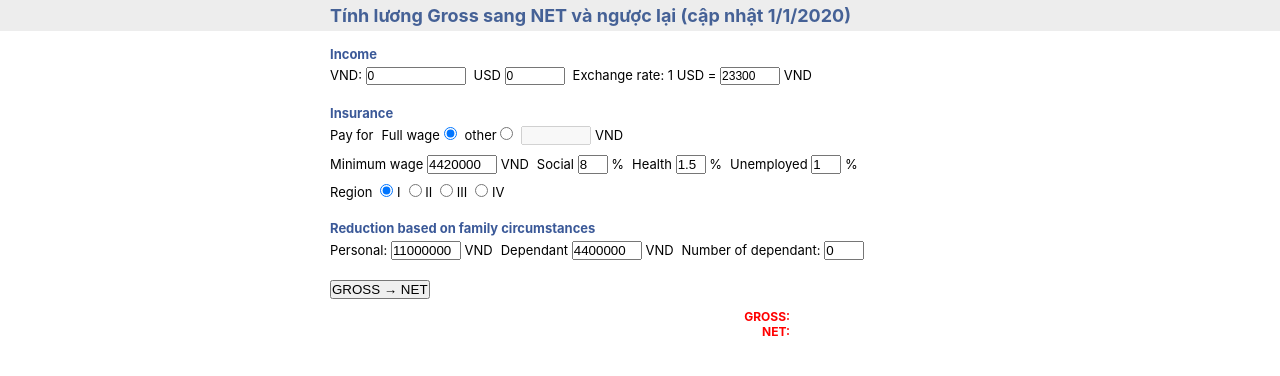
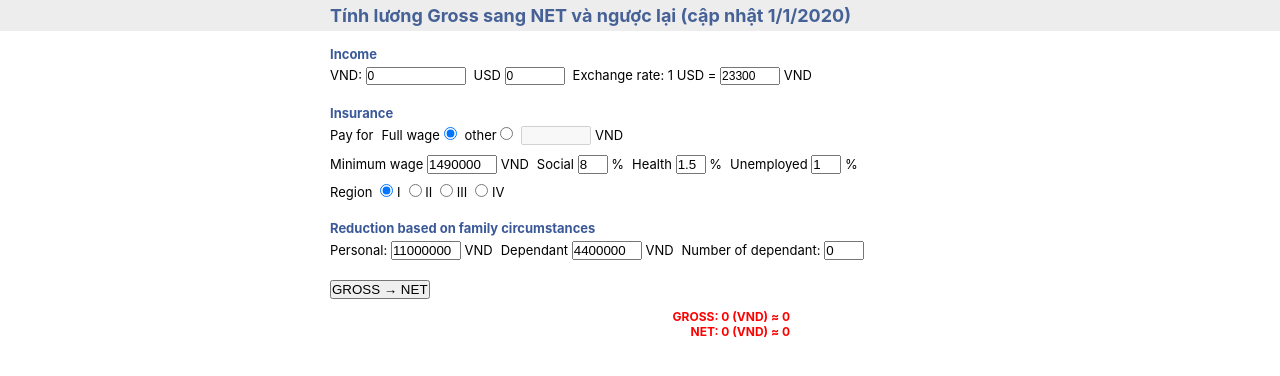
Before and after one commit to Tan-Tran/calculate_salary, a React (Create React App) app: page / in a window 1280 px wide. Shown: the top 376 px of the page. Built offline with nearby package versions, Linux system fonts and the light colour scheme.

Commit message:
update App.js

```diff
--- a/src/App.js
+++ b/src/App.js
@@ -9,26 +9,30 @@ import Button from './UI/Button'
 import ShowResult from './components/ShowResult'
 import './App.css'
 
-const initialRegion = [
+const region = [
   {
       id: 1,
       titleRegion: 'I',
       minimumSalaryByRegion: 4420000,
+      maximumUnemployedInsurance: 884000,
   },
   {
       id: 2,
       titleRegion: 'II',
       minimumSalaryByRegion: 3920000,
+      maximumUnemployedInsurance: 784000,
   },
   {
       id: 3,
       titleRegion: 'III',
       minimumSalaryByRegion: 3430000,
+      maximumUnemployedInsurance: 686000,
   },
   {
       id: 4,
       titleRegion: 'IV',
       minimumSalaryByRegion: 3070000,
+      maximumUnemployedInsurance: 614000,
   }
 ]
 
@@ -41,11 +45,11 @@ const initialInput = {
   insurance:{
     fullWage: true,
     otherValue: 0,
-    minimumWage: '14900000',
+    minimumWage: '1490000',
     socialPercent: '8',
     healthPercent: '1.5',
     unEmployedPercent: '1',
-    region: initialRegion[0]
+    region: region[0]
   },
   reduction:{
     reductionPersonal: '11000000',
@@ -55,6 +59,7 @@ const initialInput = {
 }
 
 const initialResult = {
+    grossSalary: 0,
     socialInsurance: 0,
     healthInsurance: 0,
     unEmployedInsurance: 0,
@@ -62,18 +67,29 @@ const initialResult = {
     taxableIncome: 0,
     personalIncomeTax: 0,
     netSalary: 0,
-    reductionPersonal: '11000000',
-    reductionDependant: '0',
-    numberOfDependent: '0',
+    grossSalaryUsd: 0,
+    netSalaryUsd: 0,
 }
 
+const detailIncomeTax = {
+  fivePercent: '0',
+  tenPercent: '0',
+  fifteenPercent: '0',
+  TwentyPercent: '0',
+  TwentyFivePercent: '0',
+  ThirtyPercent: '0',
+  ThirtyFivePercent: '0'
+}
+
+const maximumInsurance = {
+  factor: 20,
+  minimumWageBasic: 1490000,
+}
 
 function App() {
-
   const[values, setValues] = useState(initialInput)
-
   const[detailData, setDetailData] = useState(initialResult)
-
+  // handle update change data from component to App
   const handleChangeData = (field,data) =>{
     setValues((previous) =>{
       return{
@@ -82,31 +98,31 @@ function App() {
       }
     });
   }
-
-  const calculateFieldInsurance = (typeOfInsurance, insurance) =>{
-    const insurancePercent = +insurance[typeOfInsurance]
-    const isFullWage = insurance['fullWage']
-    if(isFullWage){
-      const grossSalaryVnd = totalGrossSalary()
-      return (grossSalaryVnd * insurancePercent / 100)
-    }
-    const others = +insurance['otherValue']
-    return (others * insurancePercent / 100)
-  }
-
-  const totalGrossSalary = () =>{
+  // calculate total gross salary vnd
+  const totalGrossSalaryVnd = () =>{
     return +values.income.VND + (+values.income.USD * (+values.income.exchangeRate))
   }
-
+  // calculate total reduction family
   const totalReductionFamily = () =>{
     return +values.reduction.reductionPersonal + (values.reduction.reductionDependant * values.reduction.numberOfDependent)
   }
-
-  const socialInsurance = calculateFieldInsurance('socialPercent', values.insurance)
-  const healthInsurance = calculateFieldInsurance('healthPercent',values.insurance)
-  const unEmployedInsurance = calculateFieldInsurance('unEmployedPercent',values.insurance)
-  const incomeBeforeTax = totalGrossSalary() - socialInsurance - healthInsurance - unEmployedInsurance
-
+  const calculateInsurance = (field, insurance) =>{
+    let grossSalaryVnd = totalGrossSalaryVnd()
+    if(!insurance.fullWage){
+      grossSalaryVnd = insurance.otherValue
+    }
+    const insuranceValue = grossSalaryVnd * (+insurance[field]) / 100
+    const maximumInsuranceValue = maximumInsurance.factor * maximumInsurance.minimumWageBasic;
+    if(field === 'unEmployedPercent'){
+      if(insuranceValue > insurance.region.maximumUnemployedInsurance){
+        return values.insurance.region.maximumUnemployedInsurance
+      }
+    }
+    if(grossSalaryVnd >= maximumInsuranceValue){
+      return +insurance.minimumWage * 20 * (+insurance[field]) / 100
+    }
+    return insuranceValue
+  }
 
   const calculatePersonalIncomeTax = (taxableIncome) =>{
     let personalIncomeTax = 0;
@@ -114,50 +130,59 @@ function App() {
     if(currentTaxableIncome <= 0){
       return personalIncomeTax;
     }else{
-      // > 5 cu : 5%
-      // 5 cu -> 10 cu: 10%
-      // 10 cu -> 18 cu: 15%
-      // 18 cu -> 32 cu: 20%
-      // 32 cu -> 52 cu: 25%
-      // 52 cu -> 80 cu: 30%
-      // tren 80 cu: 35%
-
       if(taxableIncome <= 5000000){
         personalIncomeTax = 0.05 * currentTaxableIncome;
         return personalIncomeTax;
       }else{
         if(taxableIncome > 5000000 && taxableIncome <= 10000000){
-          personalIncomeTax = 250000 + 0.1 * (currentTaxableIncome-5000000);
+          personalIncomeTax = 250000 + 0.1 * (currentTaxableIncome - 5000000);
         }
         if(taxableIncome > 10000000 && taxableIncome <= 18000000){
-          personalIncomeTax = 750000 + 0.15 * (currentTaxableIncome-10000000);
+          personalIncomeTax = 750000 + 0.15 * (currentTaxableIncome - 10000000);
         }
         if(taxableIncome > 18000000 && taxableIncome <= 32000000){
-          personalIncomeTax = 1950000 + 0.2 * (currentTaxableIncome-18000000);
+          personalIncomeTax = 1950000 + 0.2 * (currentTaxableIncome - 18000000);
         }
         if(taxableIncome > 32000000 && taxableIncome <= 52000000){
-          personalIncomeTax = 4750000 + 0.25 * (currentTaxableIncome-32000000);
+          personalIncomeTax = 4750000 + 0.25 * (currentTaxableIncome - 32000000);
         }
         if(taxableIncome > 52000000 && taxableIncome <= 80000000){
-          personalIncomeTax = 9750000 + 0.3 * (currentTaxableIncome-52000000);
+          personalIncomeTax = 9750000 + 0.3 * (currentTaxableIncome - 52000000);
         }
         if(taxableIncome > 80000000){
-          personalIncomeTax = 18150000 + 0.35 * (currentTaxableIncome-80000000);
+          personalIncomeTax = 18150000 + 0.35 * (currentTaxableIncome - 80000000);
         }
       }
       return personalIncomeTax;
     }
   }
 
-
   const calculateGrossToNet = () =>{
-    console.log(incomeBeforeTax);
-    const taxableIncome = incomeBeforeTax - totalReductionFamily();
-    console.log(taxableIncome);
-    console.log(calculatePersonalIncomeTax(taxableIncome));
-    return taxableIncome - calculatePersonalIncomeTax(taxableIncome);
+    const socialInsurance = calculateInsurance('socialPercent', values.insurance)
+    const healthInsurance = calculateInsurance('healthPercent', values.insurance)
+    const unEmployedInsurance = calculateInsurance('unEmployedPercent', values.insurance)
+    const incomeBeforeTax = totalGrossSalaryVnd() - socialInsurance - healthInsurance - unEmployedInsurance
+    const taxableIncome = incomeBeforeTax - totalReductionFamily()
+    const personalIncomeTax = calculatePersonalIncomeTax(taxableIncome);
+    const netSalary = incomeBeforeTax - personalIncomeTax
+    const grossSalaryUsd = values.income.VND / values.income.exchangeRate
+    const netSalaryUsd = netSalary / values.income.exchangeRate;
+    setDetailData((previous) =>{
+      return{
+        ...previous,
+        grossSalary: (+values.income.VND).toLocaleString('en-US',{ maximumFractionDigits: 2 }),
+        socialInsurance: socialInsurance,
+        healthInsurance: healthInsurance,
+        unEmployedInsurance: unEmployedInsurance,
+        incomeBeforeTax: incomeBeforeTax,
+        taxableIncome: taxableIncome,
+        personalIncomeTax: personalIncomeTax,
+        netSalary: netSalary.toLocaleString('en-US',{ maximumFractionDigits: 2 }),
+        grossSalaryUsd: grossSalaryUsd.toLocaleString('en-US',{ maximumFractionDigits: 2 }),
+        netSalaryUsd: netSalaryUsd.toLocaleString('en-US',{ maximumFractionDigits: 2 }),
+      }
+    })
   }
-
 
   return (
     <div className="App">
@@ -167,7 +192,7 @@ function App() {
         <Insurance insurance={values.insurance} updateInsurance={handleChangeData}/>
         <Reduction reduction={values.reduction} updateReduction={handleChangeData}/>
         <Button onClick={calculateGrossToNet}>GROSS → NET</Button>
-        <ShowResult/>
+        <ShowResult gross={detailData.grossSalary} grossUsd ={detailData.grossSalaryUsd} net={detailData.netSalary} netUsd={detailData.netSalaryUsd}/>
       </Card>
     </div>
   );
--- a/src/components/Insurance.js
+++ b/src/components/Insurance.js
@@ -72,7 +72,7 @@ const Insurance = ({insurance, updateInsurance}) =>{
                 <div style={{marginTop:'10px'}}>
                     <span>
                         <label>Minimum wage </label>
-                        <input style={{width:'70px'}} name="minimumWage" type='text' value={insurance.region.minimumSalaryByRegion} readOnly></input>
+                        <input style={{width:'70px'}} name="minimumWage" type='text' value={insurance.minimumWage} onChange={changeInputHandler}></input>
                         <label> VND</label>
                     </span>
                     <span>
--- a/src/components/ShowResult.js
+++ b/src/components/ShowResult.js
@@ -2,9 +2,9 @@ import classes from './ShowResult.module.css'
 const ShowResult =  (props) =>{
     return (
         <div className={classes.result}>
-            <b>GROSS: </b>
+            <b>GROSS: {props.gross} (VND) ≈ {props.grossUsd}</b>
             <br/>
-            <b>NET: </b>
+            <b>NET: {props.net} (VND) ≈ {props.netUsd}</b>
         </div>
     )
 }
```
